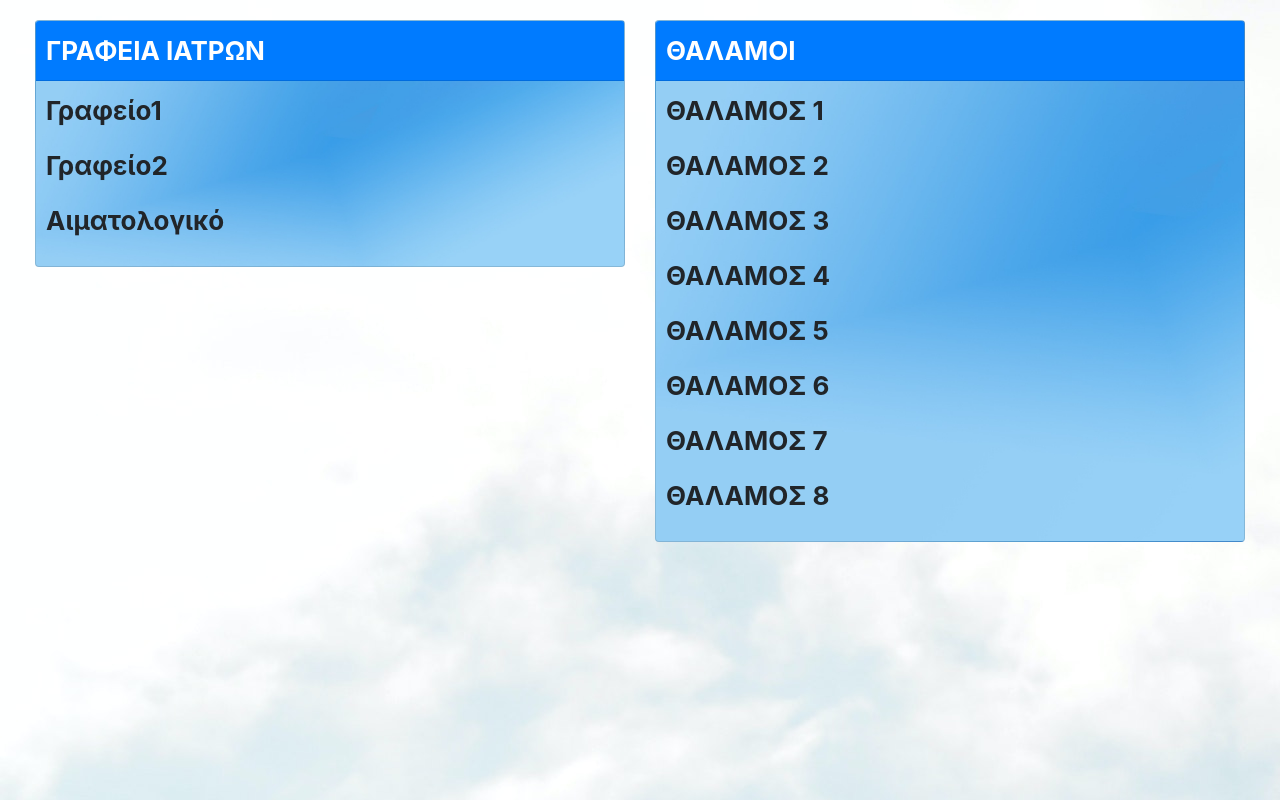
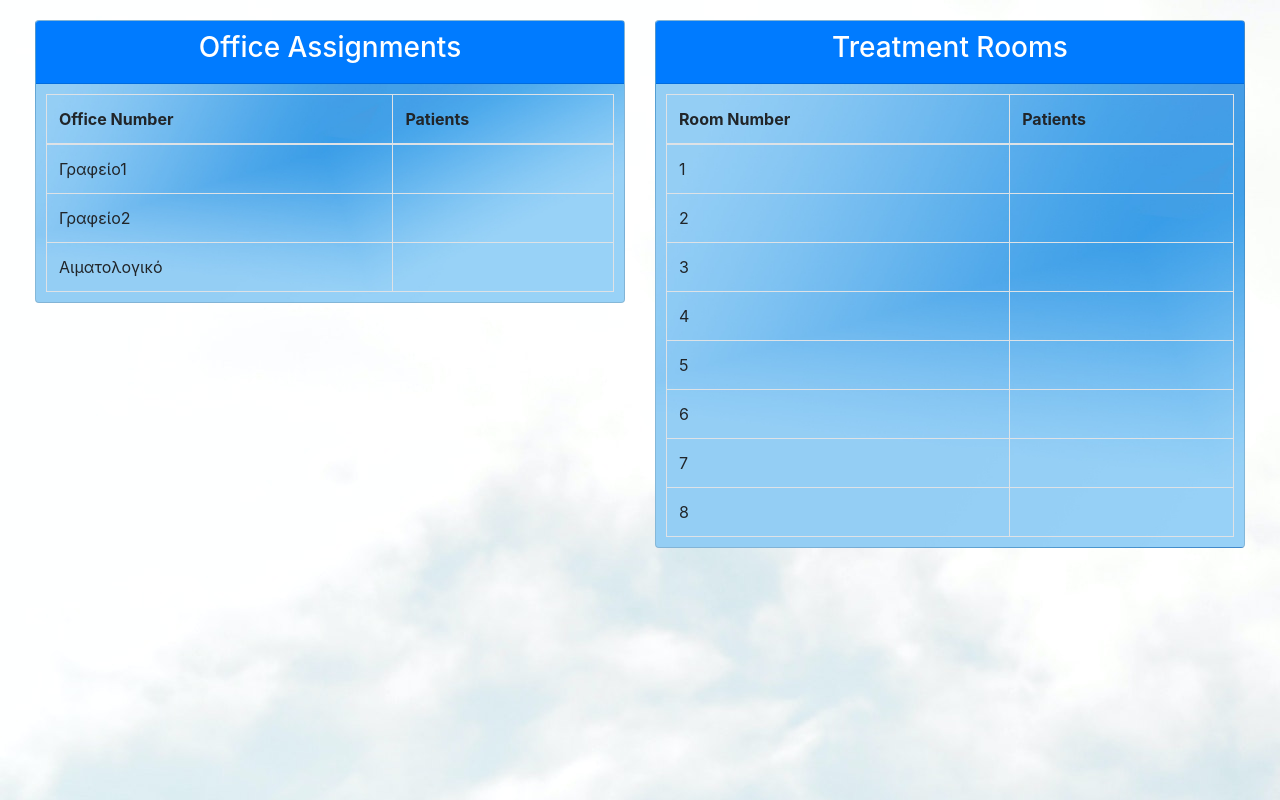
Before and after one commit to evtasos/kmh, a Flask app: page /patients in a window 1280 px wide. Run offline with Flask 3, Linux system fonts and the light colour scheme; data that the repository does not hold is empty; some libraries are stand-ins or nearby versions.

Commit message:
styling patients

```diff
--- a/templates/patients.html
+++ b/templates/patients.html
@@ -1,22 +1,24 @@
 <!DOCTYPE html>
-<html>
+<html lang="en">
 <head>
-    <title>ΑΣΘΕΝΕΙΣ</title>
-    <link rel="stylesheet" href="https://stackpath.bootstrapcdn.com/bootstrap/4.5.2/css/bootstrap.min.css">
+    <meta charset="UTF-8">
+    <meta name="viewport" content="width=device-width, initial-scale=1.0">
+    <link rel="stylesheet" href="https://stackpath.bootstrapcdn.com/bootstrap/4.5.2/css/bootstrap.min.css" integrity="<KEY>" crossorigin="anonymous">
+    <link rel="stylesheet" href="./style.css">
+    <title>Hospital Management System</title>
     <style>
-        html, body {
-            height: 100%;
-        }
     body {
-            background-image: url('../static/assets/clouds.jpg');
+        background-image: url('./assets/clouds.jpg');
         background-color: #f0f0f0;
         padding: 20px;
     }
+
     .card {
         margin-bottom: 20px;
-            background-image: url('../static/assets/body-blue.jpg');
+        background-image: url('./assets/body-blue.jpg');
         background-size: cover;
     }
+
     .card-header {
         background-color: #007bff;
         color: #fff;
@@ -24,17 +26,54 @@
         font-size: 26px;
         padding: 10px;
     }
+
     .card-body {
         padding: 10px;
     }
-        .room-name {
-            font-size: 26px;
-            font-weight: bold;
+
+    .table {
+        margin-bottom: 0;
     }
+
+    .table td,.table th {
+        padding: 0.75rem;
+        vertical-align: top;
+        border-top: 1px solid #dee2e6;
+    }
+
+    .table thead th {
+        vertical-align: bottom;
+        border-bottom: 2px solid #dee2e6;
+    }
+
+    .table-bordered {
+        border: 1px solid #dee2e6;
+    }
+
+    .table-bordered td,.table-bordered th {
+        border: 1px solid #dee2e6;
+    }
+
+    .text-center {
+        text-align: center;
+    }
+
+    .h3 {
+        font-size: 24px;
+    }
+
     .patient-text {
         color: #DC3545;
         font-size: 26px;
         font-weight: bold;
+        white-space: nowrap;
+        overflow-x: auto;
+        overflow-y: hidden;
+        display: flex;
+    }
+
+    .patient-text span {
+        margin-right: 10px;
     }
 </style>
 </head>
@@ -43,80 +82,76 @@
         <div class="row">
             <div class="col-md-6">
                 <div class="card">
-                    <div class="card-header">ΓΡΑΦΕΙΑ ΙΑΤΡΩΝ</div>
+                    <div class="card-header">
+                        <h3 class="text-center">Office Assignments</h3>
+                    </div>
                     <div class="card-body">
+                        <div class="row">
+                            <div class="col-md-12">
+                                <table class="table table-bordered">
+                                    <thead>
+                                        <tr>
+                                            <th>Office Number</th>
+                                            <th>Patients</th>
+                                        </tr>
+                                    </thead>
+                                    <tbody>
                                         {% for office_number, patients in assigned_offices.items() %}
-                            <div class="row">
-                                <div class="col">
-                                    <span class="room-name">{{ office_number }}</span>
-                                    <ul>
+                                        <tr>
+                                            <td>{{ office_number }}</td>
+                                            <td>
                                                 {% for patient in patients %}
-                                            <li><span class="patient-text">{{ patient }}</span></li>
+                                                <span>{{ patient }}</span>
                                                 {% endfor %}
-                                    </ul>
+                                            </td>
+                                        </tr>
+                                        {% endfor %}
+                                    </tbody>
+                                </table>
                             </div>
                         </div>
-                        {% endfor %}
                     </div>
                 </div>
             </div>
             <div class="col-md-6">
                 <div class="card">
-                    <div class="card-header">ΘΑΛΑΜΟΙ</div>
+                    <div class="card-header">
+                        <h3 class="text-center">Treatment Rooms</h3>
+                    </div>
                     <div class="card-body">
+                        <div class="row">
+                            <div class="col-md-12">
+                                <table class="table table-bordered">
+                                    <thead>
+                                        <tr>
+                                            <th>Room Number</th>
+                                            <th>Patients</th>
+                                        </tr>
+                                    </thead>
+                                    <tbody>
                                         {% for room_number, patients in treatment_rooms.items() %}
-                            <div class="row">
-                                <div class="col">
-                                    <span class="room-name">ΘΑΛΑΜΟΣ {{ room_number }}</span>
-                                    <ul>
+                                        <tr>
+                                            <td>{{ room_number }}</td>
+                                            <td>
                                                 {% for patient in patients %}
-                                            <li><span class="patient-text">{{ patient }}</span></li>
+                                                <span>{{ patient }}</span>
                                                 {% endfor %}
-                                    </ul>
+                                            </td>
+                                        </tr>
+                                        {% endfor %}
+                                    </tbody>
+                                </table>
                             </div>
                         </div>
-                        {% endfor %}
                     </div>
                 </div>
             </div>
         </div>
     </div>
 
-    <script>
-        let previousData = JSON.parse(localStorage.getItem('previousData')) || {};
-
-        function fetchAndCheckData() {
-            Promise.all([
-                fetch('/assigned-offices').then(response => response.json()),
-                fetch('/treatment-rooms').then(response => response.json())
-            ])
-            .then(([assignedOfficesData, treatmentRoomsData]) => {
-                const currentAssignedOfficesData = JSON.stringify(assignedOfficesData.assigned_offices);
-                const currentTreatmentRoomsData = JSON.stringify(treatmentRoomsData.treatment_rooms);
-
-                if (
-                    (previousData.assignedOffices !== null && currentAssignedOfficesData !== previousData.assignedOffices) ||
-                    (previousData.treatmentRooms !== null && currentTreatmentRoomsData !== previousData.treatmentRooms)
-                ) {
-                    location.reload(); // Refresh the page if data has changed
-                }
-
-                previousData.assignedOffices = currentAssignedOfficesData;
-                previousData.treatmentRooms = currentTreatmentRoomsData;
-
-                localStorage.setItem('previousData', JSON.stringify(previousData));
-            })
-            .catch(error => {
-                console.error('Error fetching data:', error);
-            });
-        }
-
-        fetchAndCheckData();
-        setInterval(fetchAndCheckData, 5000);
-    </script>
-
-    <script src="https://code.jquery.com/jquery-3.5.1.slim.min.js"></script>
-    <script src="https://cdn.jsdelivr.net/npm/@popperjs/core@2.9.1/dist/umd/popper.min.js"></script>
-    <script src="https://stackpath.bootstrapcdn.com/bootstrap/4.5.2/js/bootstrap.min.js"></script>
+    <script src="https://code.jquery.com/jquery-3.5.1.slim.min.js" integrity="<KEY>" crossorigin="anonymous"></script>
+    <script src="https://cdn.jsdelivr.net/npm/popper.js@1.16.1/dist/umd/popper.min.js" integrity="<KEY>" crossorigin="anonymous"></script>
+    <script src="https://stackpath.bootstrapcdn.com/bootstrap/4.5.2/js/bootstrap.min.js" integrity="<KEY>" crossorigin="anonymous"></script>
+    <script src="./script.js"></script>
 </body>
 </html>
```
Lines whose indentation alone changed are shown as unchanged.
